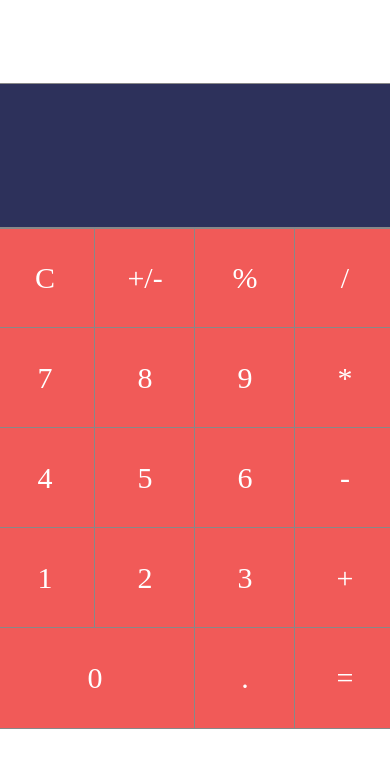
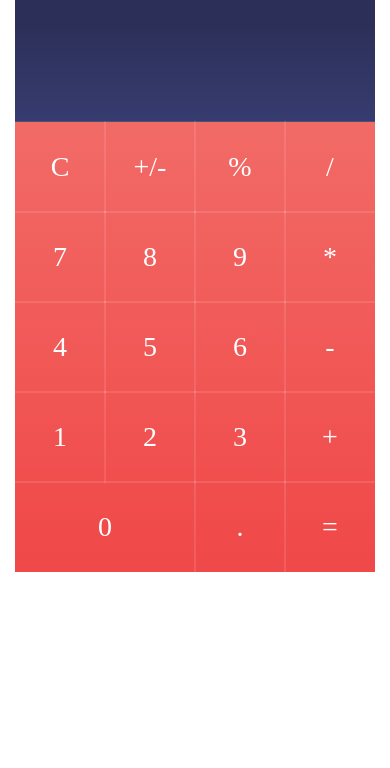
Before and after one commit to pzanevskiy/react-calc, a React (Create React App) app: page / in a window 390 px wide. Shown: the top 768 px of the page. Built offline with nearby package versions, Linux system fonts and the light colour scheme.

Commit message:
changed css and some logic

```diff
--- a/src/App.css
+++ b/src/App.css
@@ -8,10 +8,21 @@
 
 .calc {
   width: 400px;
-  height: 80%;
+  height: 100%;
+}
+
+.bg-digits {
+  background: linear-gradient(180deg, #F2736E -24.93%, #F04949 96.2%);;
 }
 
 .row {
   display: flex;
   width: 100%;
 }
+
+@media screen and (max-width: 400px) {
+  .calc {
+    width: 360px;
+    height: 100%;
+  }
+}
--- a/src/App.js
+++ b/src/App.js
@@ -37,12 +37,12 @@ class App extends Component {
         break;
       }
       default: {
-        let patternSign = /[-+\/*]/;
+        let patternSign = /[-+/*]/;
         let lastChar = Array.from(this.state.input);
         lastChar = lastChar.slice(-1);
 
         if (patternSign.test(lastChar) && patternSign.test(value)) {
-          this.setState({ input: this.state.input.slice(0,-1) + value });
+          this.setState({ input: this.state.input.slice(0, -1) + value });
         } else {
           this.setState({ input: this.state.input + value });
         }
@@ -55,7 +55,10 @@ class App extends Component {
     return (
       <div className="app">
         <div className="calc">
+          <div className="row">
           <Input input={this.state.input} />
+          </div>
+          <div className="bg-digits">
             <div className="row">
               <Button handlerClick={this.solve} value="C" content="C" />
               <Button handlerClick={this.solve} value="+/-" content="+/-" />
@@ -86,6 +89,7 @@ class App extends Component {
               <Button handlerClick={this.solve} value="=" content="=" />
             </div>
           </div>
+        </div>
       </div >
     );
   }
--- a/src/components/buttons/Button.css
+++ b/src/components/buttons/Button.css
@@ -1,7 +1,6 @@
 .btn {
     display: flex;
     justify-content: center;
-    width: 100px;
     height: 100px;
     align-items: center;
     font-family: Actor;
@@ -9,24 +8,40 @@
     font-weight: normal;
     font-size: 30px;
     line-height: 36px;
-    background: #f15a58;
     color: white;
-
-    outline: 1px solid #888;
+    background: rgba(0, 0, 0, 0);
+    outline-style: solid;
+    outline-color: rgba(251, 255, 255, 0.1);
+    outline-width: 1px;
 }
 
-.extra {
+.bg-zero {
+    background: rgba(227, 61, 61, 1);
+}
+
+.width-normal {
+    width: 25%;
+}
+
+.width-extra {
+    width: 50%;
+}
+
+@media screen and (max-width: 400px) {
+    .btn {
         display: flex;
         justify-content: center;
-    width: 200px;
-    height: 100px;
+        height: 90px;
         align-items: center;
         font-family: Actor;
         font-style: normal;
         font-weight: normal;
-    font-size: 30px;
-    line-height: 36px;
-    background: #f15a58;
+        font-size: 28px;
+        line-height: 34px;
         color: white;
-    outline: 1px solid #888;
+        background: rgba(0, 0, 0, 0);
+        outline-style: solid;
+        outline-color: rgba(251, 255, 255, 0.1);
+        outline-width: 1px;
     }
+}
--- a/src/components/buttons/Button.js
+++ b/src/components/buttons/Button.js
@@ -4,16 +4,21 @@ import './Button.css';
 const whichStyle = (val) => {
     switch (val) {
         case '0': {
-            return 'extra';
+            return 'width-extra';
         }
-        default: { return 'btn'; }
+        case '=': {
+            return 'width-normal bg-zero'
+        }
+        default: {
+            return 'width-normal';
+        }
 
     }
 }
 
 const Button = (props) => {
     return (
-        <div className={`${whichStyle(props.value)}`} onClick={() => props.handlerClick(props.value)}>
+        <div className={`btn ${whichStyle(props.value)}`} onClick={() => props.handlerClick(props.value)}>
             {props.content}
         </div>
     );
--- a/src/components/input/Input.css
+++ b/src/components/input/Input.css
@@ -1,11 +1,29 @@
 .input {
-    height: 4em;
+    height: 200px;
+    width: 100%;
     display: flex;
     justify-content: flex-end;
-    align-items: center;
-    font-size: 1.8em;
-    background: #2d315b;
+    align-items: flex-end;
+    font-size: 48px;
+    background: linear-gradient(180deg, #2C3059 22.08%, #393E73 112.93%);
     color: #fff;
-    padding: 0.5em;
-    outline: 1px solid #888;
+    padding-block: 3%;
+    padding-inline: 5%;
+    overflow-wrap: anywhere;
 }
+
+@media screen and (max-width: 400px) {
+    .input {
+        height: 100px;
+        width: 100%;
+        display: flex;
+        justify-content: flex-end;
+        align-items: flex-end;
+        font-size: 24px;
+        background: linear-gradient(180deg, #2C3059 22.08%, #393E73 112.93%);
+        color: #fff;
+        padding-block: 3%;
+        padding-inline: 5%;
+        overflow-wrap: anywhere;
+    }
+}
```
Lines whose indentation alone changed are shown as unchanged.
